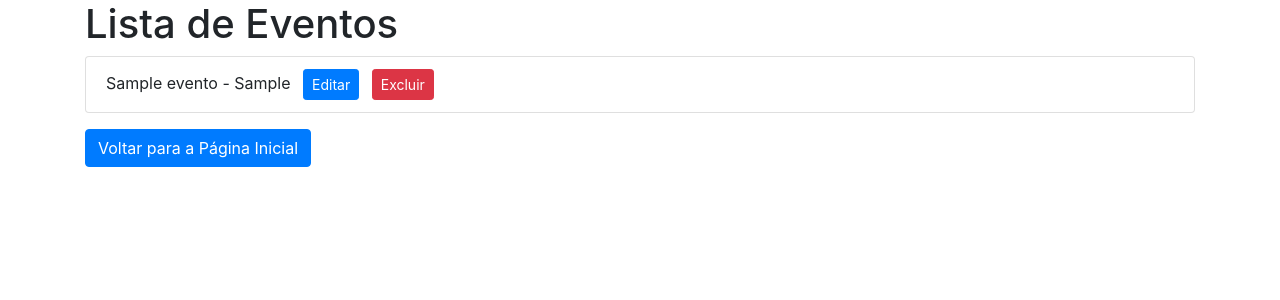
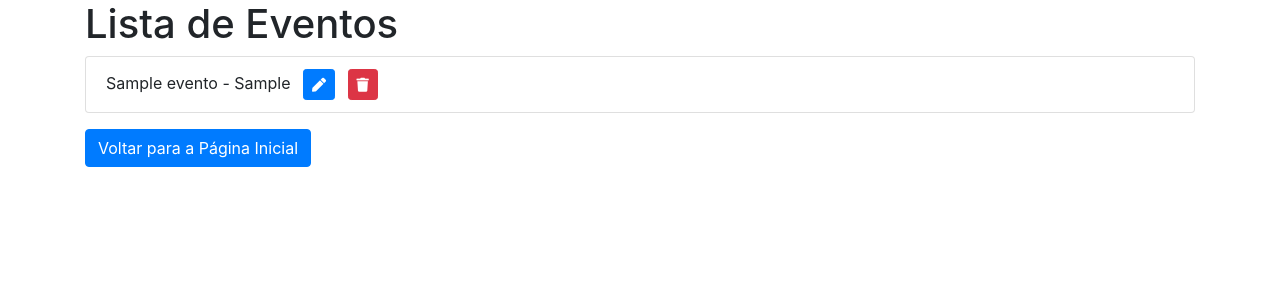
Before and after one commit to CauaCamp0s/SGA, a Python web app: template flask/templates/eventos.html in a window 1280 px wide. Shown: the top 300 px of the page. Run offline with Jinja, Linux system fonts and the light colour scheme; the template is opened without the code that fills it: most values are stand-ins (such as "Sample title", 1, 10 or a date in 2020); some libraries are stand-ins or nearby versions.

Commit message:
Update eventos.html

```diff
--- a/flask/templates/eventos.html
+++ b/flask/templates/eventos.html
@@ -3,6 +3,8 @@
 <head>
     <title>Lista de Eventos</title>
     <link href="https://stackpath.bootstrapcdn.com/bootstrap/4.5.2/css/bootstrap.min.css" rel="stylesheet">
+    <!-- Incluindo o Font Awesome CSS via CDN -->
+    <link href="https://cdnjs.cloudflare.com/ajax/libs/font-awesome/5.15.3/css/all.min.css" rel="stylesheet">
 </head>
 <body>
     <div class="container">
@@ -12,9 +14,9 @@
             <li class="list-group-item">
                 {{ evento.nome_evento }} - {{ evento.data_evento }}
                 <!-- Botão de editar -->
-                <a href="/editar_evento/{{ evento.evento_id }}" class="btn btn-primary btn-sm ml-2">Editar</a>
+                <a href="/editar_evento/{{ evento.evento_id }}" class="btn btn-primary btn-sm ml-2"><i class="fas fa-pen"></i></a>
                 <!-- Botão de excluir -->
-                <a href="/excluir_evento/{{ evento.evento_id }}" class="btn btn-danger btn-sm ml-2">Excluir</a>
+                <a href="/excluir_evento/{{ evento.evento_id }}" class="btn btn-danger btn-sm ml-2"><i class="fas fa-trash"></i></a>
             </li>
             {% endfor %}
         </ul>
```
